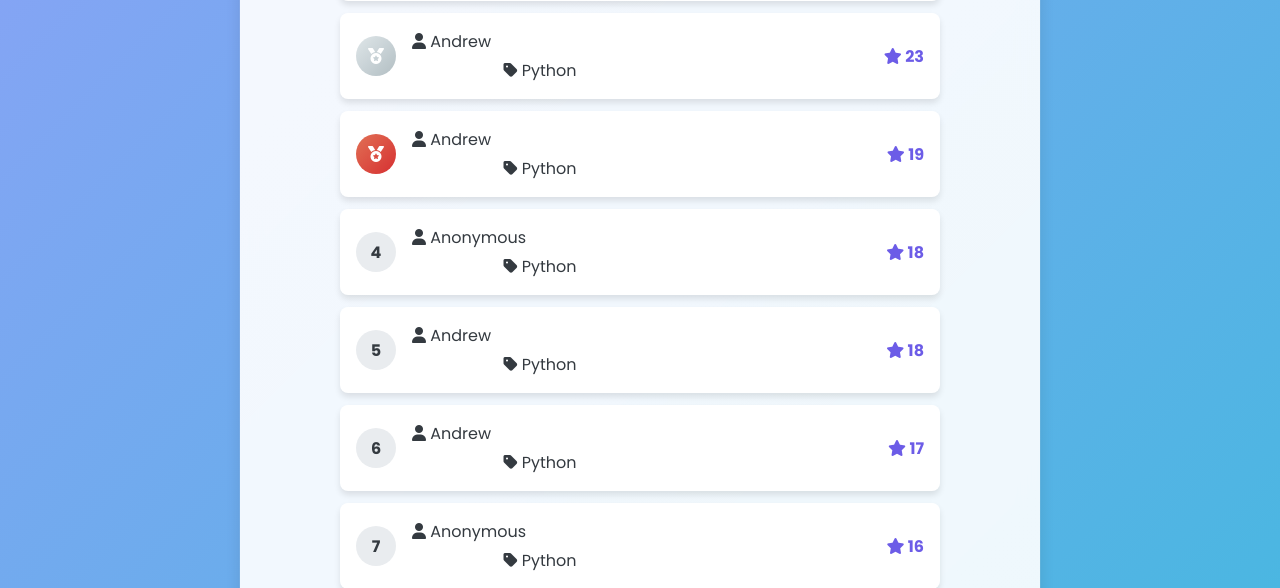
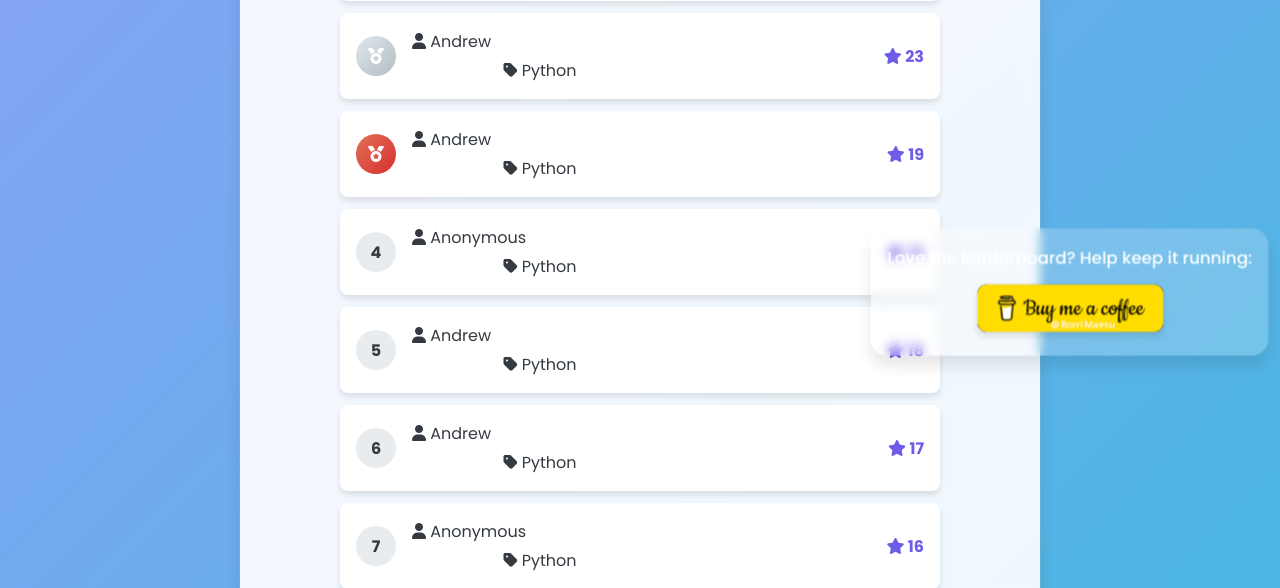
Before and after one commit to RorriMaesu/quizbrain, a Flask app: page /leaderboard in a window 1280 px wide. Shown: the part 427-1015 px from the top of the page. Run offline with Flask 3, Linux system fonts and the light colour scheme.

Commit message:
Add strategic Buy Me a Coffee link to influence donations

```diff
--- a/index.html
+++ b/index.html
@@ -61,6 +61,12 @@
 
     <div class="footer">
         <p>© 2023 QuizBrain | Designed by <a href="#">Andrew J. Green</a></p>
+        <div class="support-developer">
+            <p>Enjoying the game? Support the developer:</p>
+            <a href="https://buymeacoffee.com/rorrimaesu" target="_blank" class="bmc-link">
+                <img src="static/capitalismsucksbutiamsuperpassionateaboutbeingabletoaffordfood.png" alt="Buy me a coffee" class="bmc-image">
+            </a>
+        </div>
     </div>
 
     <script src="static/questions.js" defer></script>
--- a/leaderboard.html
+++ b/leaderboard.html
@@ -39,6 +39,12 @@
 
     <div class="footer">
         <p>© 2023 QuizBrain | Designed by <a href="#">Andrew J. Green</a></p>
+        <div class="support-developer">
+            <p>Love the leaderboard? Help keep it running:</p>
+            <a href="https://buymeacoffee.com/rorrimaesu" target="_blank" class="bmc-link">
+                <img src="static/capitalismsucksbutiamsuperpassionateaboutbeingabletoaffordfood.png" alt="Buy me a coffee" class="bmc-image">
+            </a>
+        </div>
     </div>
 
     <script src="static/questions.js" defer></script>
--- a/static/modern-script.js
+++ b/static/modern-script.js
@@ -57,7 +57,9 @@ function initThemeToggle() {
 // Add sound effects for correct/wrong answers
 function enhanceGameWithSoundEffects() {
     // Only run this on the game page
-    if (!document.getElementById('true-button')) return;
+    if (!document.getElementById('true-button')) {
+        return;
+    }
 
     const trueButton = document.getElementById('true-button');
     const falseButton = document.getElementById('false-button');
@@ -66,6 +68,23 @@ function enhanceGameWithSoundEffects() {
 
     // Store the original checkAnswer function
     const originalCheckAnswer = window.checkAnswer;
+
+    // Store the original updateScore function
+    const originalUpdateScore = window.updateScore;
+
+    // Override the updateScore function to show donation prompt at certain scores
+    window.updateScore = function() {
+        // Call the original function first
+        originalUpdateScore();
+
+        // Get current score
+        let currentScore = parseInt(scoreElement.textContent.split(":")[1].trim());
+
+        // At certain milestone scores, highlight the donation button
+        if (currentScore === 5 || currentScore === 10 || currentScore === 15) {
+            highlightDonation(currentScore);
+        }
+    };
 
     // Override the checkAnswer function to add sound effects
     window.checkAnswer = function(userAnswer) {
@@ -100,18 +119,78 @@ function enhanceGameWithSoundEffects() {
     };
 }
 
+// Function to highlight the donation button at milestone scores
+function highlightDonation(score) {
+    const supportDev = document.querySelector('.support-developer');
+    if (!supportDev) {
+        return;
+    }
+
+    // Create a special message based on the score
+    let message = '';
+    if (score === 5) {
+        message = 'Great start! Support the developer to unlock more features!';
+    } else if (score === 10) {
+        message = 'You\'re on fire! Buy me a coffee to keep the game running!';
+    } else if (score === 15) {
+        message = 'Amazing score! Consider supporting this project!';
+    }
+
+    // Update the message
+    const messagePara = supportDev.querySelector('p');
+    if (messagePara) {
+        messagePara.textContent = message;
+    }
+
+    // Make it more noticeable
+    supportDev.style.animation = 'none';
+    setTimeout(() => {
+        supportDev.style.animation = 'pulse 0.7s infinite';
+        supportDev.style.backgroundColor = 'rgba(255, 215, 0, 0.3)';
+
+        // If on mobile, scroll to it
+        if (window.innerWidth < 768) {
+            supportDev.scrollIntoView({ behavior: 'smooth', block: 'end' });
+        }
+
+        // Reset after 5 seconds
+        setTimeout(() => {
+            supportDev.style.animation = 'pulse 2s infinite';
+            supportDev.style.backgroundColor = 'rgba(255, 255, 255, 0.15)';
+        }, 5000);
+    }, 10);
+}
+
 // Setup confetti effect for winning
 function setupConfettiEffect() {
     // Store the original endGame function
-    if (typeof endGame !== 'function') return;
+    if (typeof endGame !== 'function') {
+        return;
+    }
 
     const originalEndGame = window.endGame;
 
-    // Override the endGame function to add confetti for winners
+    // Override the endGame function to add confetti for winners and show donation prompt
     window.endGame = function(message) {
         if (message.includes('WIN')) {
             createConfetti();
         }
+
+        // Mark that the game has been played to show donation prompt
+        document.body.classList.add('game-played');
+
+        // Make the support developer section more noticeable
+        setTimeout(() => {
+            const supportDev = document.querySelector('.support-developer');
+            if (supportDev) {
+                supportDev.style.animation = 'pulse 1s infinite';
+
+                // Scroll to make it visible if needed
+                if (window.innerWidth < 768) {
+                    supportDev.scrollIntoView({ behavior: 'smooth', block: 'end' });
+                }
+            }
+        }, 1500);
 
         // Call the original function
         originalEndGame(message);
--- a/static/modern-styles.css
+++ b/static/modern-styles.css
@@ -598,6 +598,67 @@ audio {
   text-decoration: underline;
 }
 
+/* Buy Me a Coffee styling */
+.support-developer {
+  margin-top: 1.5rem;
+  padding: 1rem;
+  background: rgba(255, 255, 255, 0.15);
+  backdrop-filter: blur(5px);
+  border-radius: var(--border-radius-lg);
+  animation: pulse 2s infinite;
+  transition: all var(--transition-normal);
+}
+
+.support-developer p {
+  color: white;
+  font-size: 1rem;
+  margin-bottom: 0.75rem;
+  font-weight: 500;
+}
+
+.bmc-link {
+  display: inline-block;
+  transition: transform var(--transition-normal);
+}
+
+.bmc-link:hover {
+  transform: scale(1.05);
+}
+
+.bmc-image {
+  max-width: 200px;
+  border-radius: var(--border-radius-md);
+  box-shadow: var(--shadow-md);
+  transition: all var(--transition-normal);
+}
+
+.bmc-image:hover {
+  box-shadow: var(--shadow-lg), 0 0 20px rgba(255, 255, 255, 0.5);
+}
+
+/* Strategic positioning for different screen sizes */
+@media (min-width: 768px) {
+  .support-developer {
+    position: fixed;
+    bottom: 20px;
+    right: 20px;
+    width: auto;
+    margin-top: 0;
+    z-index: 100;
+    background: rgba(255, 255, 255, 0.2);
+    box-shadow: var(--shadow-lg);
+  }
+
+  .bmc-image {
+    max-width: 180px;
+  }
+}
+
+/* Show the support message after a user has played the game */
+.game-played .support-developer {
+  animation: fadeIn 0.5s ease forwards, pulse 2s infinite;
+}
+
 /* Dark mode toggle */
 .theme-toggle {
   position: fixed;
```
Also changed, not shown: static/capitalismsucksbutiamsuperpassionateaboutbeingabletoaffordfood.png (added).
